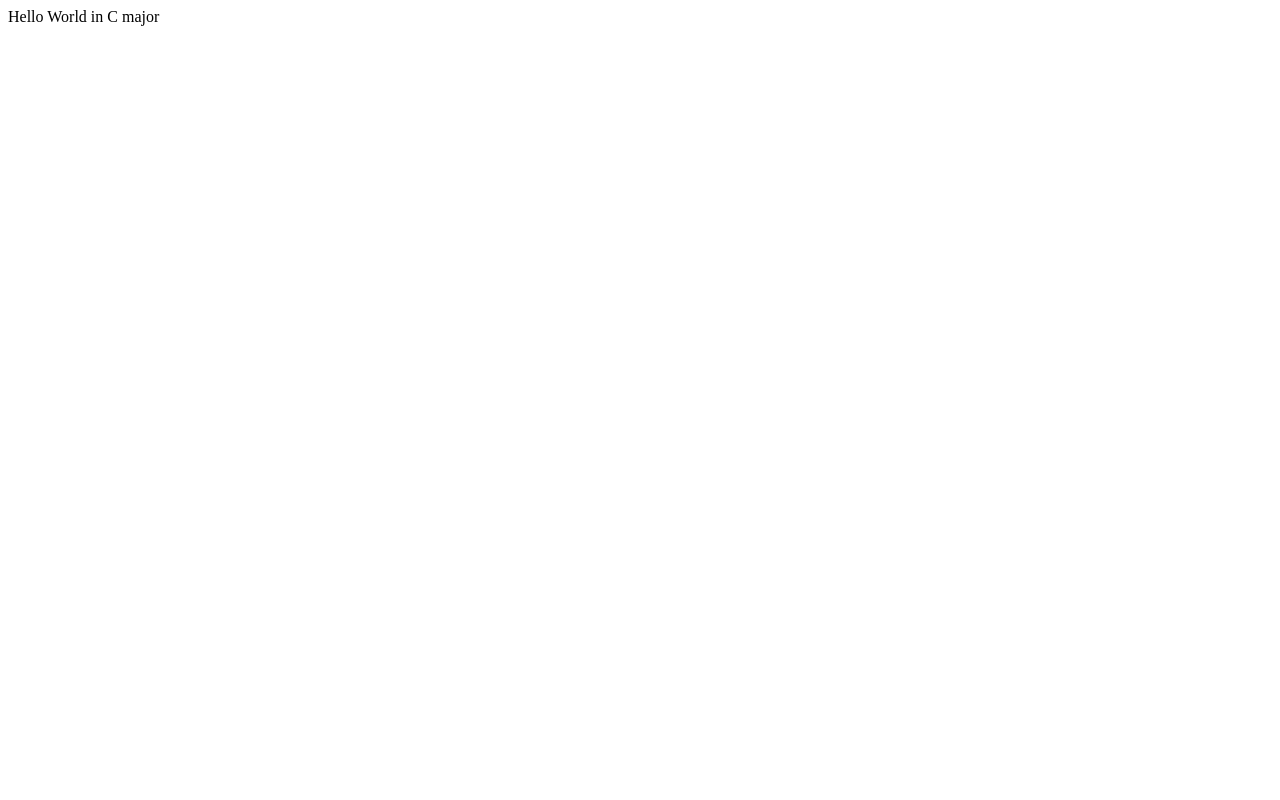
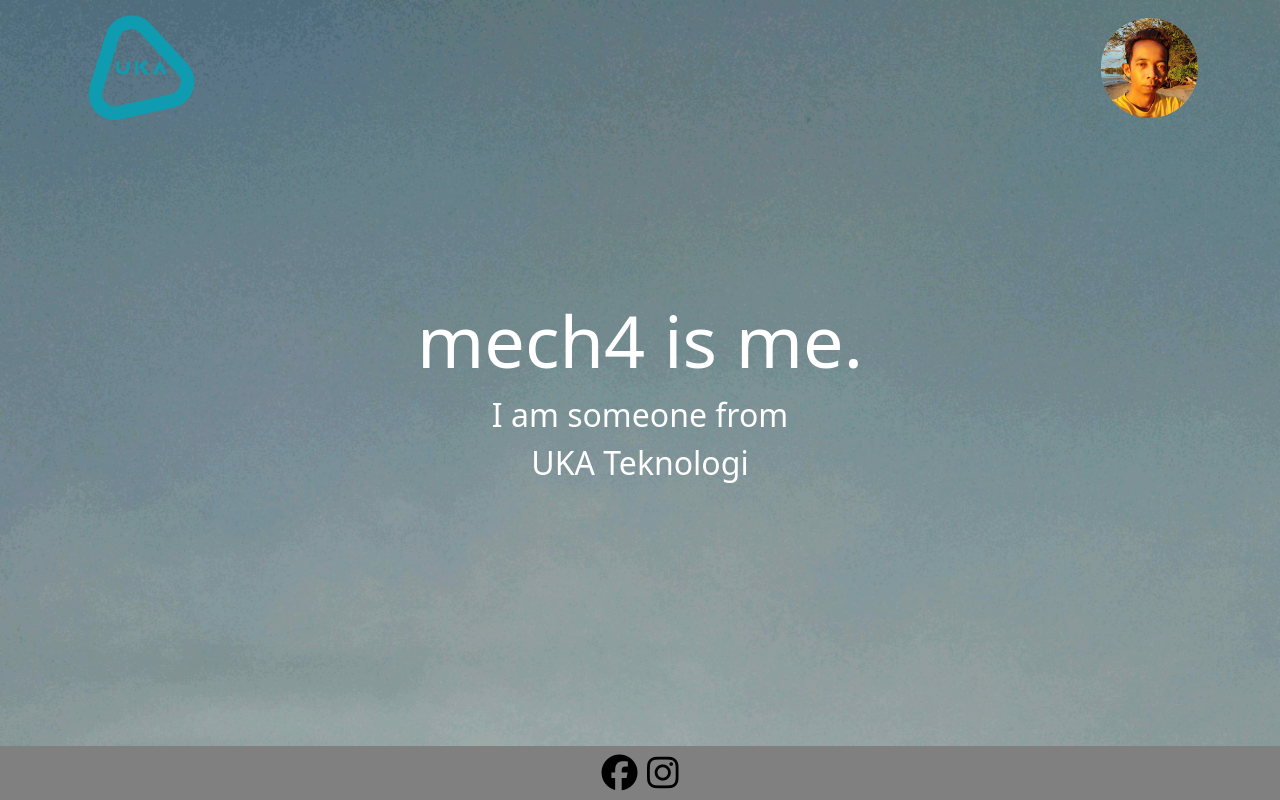
Before and after one commit to mech4/mech4.github.io, a plain HTML site: page index.html in a window 1280 px wide. Drawn offline with nearby package versions, Linux system fonts and the light colour scheme.

Commit message:
Update profile

```diff
--- a/index.html
+++ b/index.html
@@ -1 +1,46 @@
-Hello World in C major
+<!DOCTYPE html>
+<html lang="en">
+<head>
+  <title>Mech4 - UKA Teknologi</title>
+  <meta charset="utf-8">
+  <meta name="viewport" content="width=device-width, initial-scale=1">
+  <link rel="icon" type="image/png" href="images/logouka.png" />
+  <!-- linking css file -->
+  <link rel="stylesheet" href="style.css">
+  <!-- bootstrap CDN -->
+  <link href="https://cdn.jsdelivr.net/npm/bootstrap@5.1.3/dist/css/bootstrap.min.css" rel="stylesheet">
+  <script src="https://cdn.jsdelivr.net/npm/bootstrap@5.1.3/dist/js/bootstrap.bundle.min.js"></script>
+  <!-- font awesome -->
+  <script src="https://kit.fontawesome.com/31149d48b0.js" crossorigin="anonymous"></script>
+</head>
+
+<body>
+    <nav class="navbar navbar-expand-lg fixed-top navbar-dark navbarScroll">
+        <div class="container">
+            <img src="images/logouka.png" class="piclogo"/>
+            <img src="images/mech4.png" class="picimg"/>
+        </div>
+    </nav>
+    <section class="bgimage" id="home">
+        <div class="container-fluid">
+            <div class="row">
+                <div class="col-lg-12 col-md-12 col-sm-12 col-xs-12 hero-text">
+                    <h2 class="hero_title">mech4 is me.</h2>
+                    <p class="hero_desc">I am someone from<br>UKA Teknologi</p>
+                </div>
+            </div>
+            <div class="row">
+                <div class="social-icons mt-4">
+                    <a href="https://www.facebook.com/chaosriders" target="_blank"><i class="fab fa-facebook"></i></a>
+                    <a href="https://www.instagram.com/chaosriders" target="_blank"><i class="fab fa-instagram"></i></a>
+                </div>
+                </div>
+        </div>
+    </section>
+
+    <!-- load javascript after loading all html content -->
+    <script src="script/script.js"></script>
+
+</body>
+
+</html>
--- /dev/null
+++ b/script/script.js
@@ -0,0 +1,19 @@
+// add class navbarDark on navbar scroll
+const header = document.querySelector('.navbar');
+console.log(header)
+window.onscroll = function() {
+    const top = window.scrollY;
+    if(top >=100) {
+        header.classList.add('navbarDark');
+    }
+    else {
+        header.classList.remove('navbarDark');
+    }
+}
+// collapse navbar after click on small devices
+const navLinks = document.querySelectorAll('.nav-item')
+const menuToggle = document.getElementById('navbarSupportedContent')
+
+navLinks.forEach((l) => {
+    l.addEventListener('click', () => { new bootstrap.Collapse(menuToggle).toggle() })
+})
--- /dev/null
+++ b/style.css
@@ -0,0 +1,49 @@
+/* hero background image */
+.bgimage {
+    height:100vh;
+    background: url('images/banner.png');
+    background-size:cover;
+    position:relative;
+}
+.propic {
+    position: absolute;
+    right: 210px;
+}
+.picimg {
+    float: right;
+    height: 100px;
+}
+.piclogo {
+    height: 120px;
+}
+/* text css above hero image*/
+.hero_title {
+    font-size: 4.5rem;
+}
+.hero_desc {
+    font-size: 2rem;
+}
+.hero-text {
+    text-align: center;
+    position: absolute;
+    top: 50%;
+    left: 50%;
+    transform: translate(-50%, -50%);
+    color: white;
+}
+
+/* social media icons styling */
+.social-icons {
+    font-size: 36px;
+    cursor: pointer;
+    position: absolute;
+    background-color: #808080;
+    text-align: center;
+    bottom: 0px;
+}
+.fa-facebook:hover,.fa-instagram:hover,.fa-twitter:hover,.fa-linkedin:hover, .fa-twitch:hover {
+    color: #008000;
+}
+.fab {
+    color: #000000;
+}
```
Also changed, not shown: images/banner.png (added), images/logouka.png (added), images/mech4.png (added), 2 other files.
